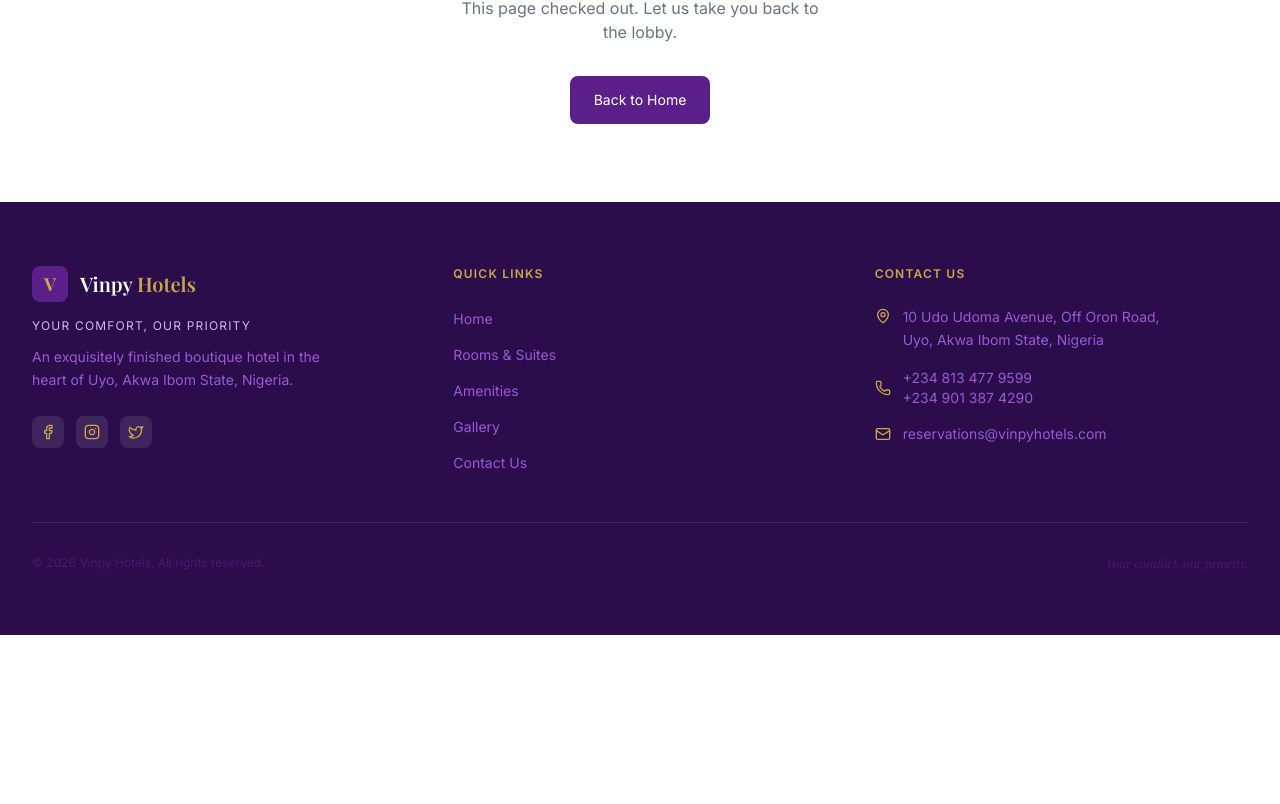
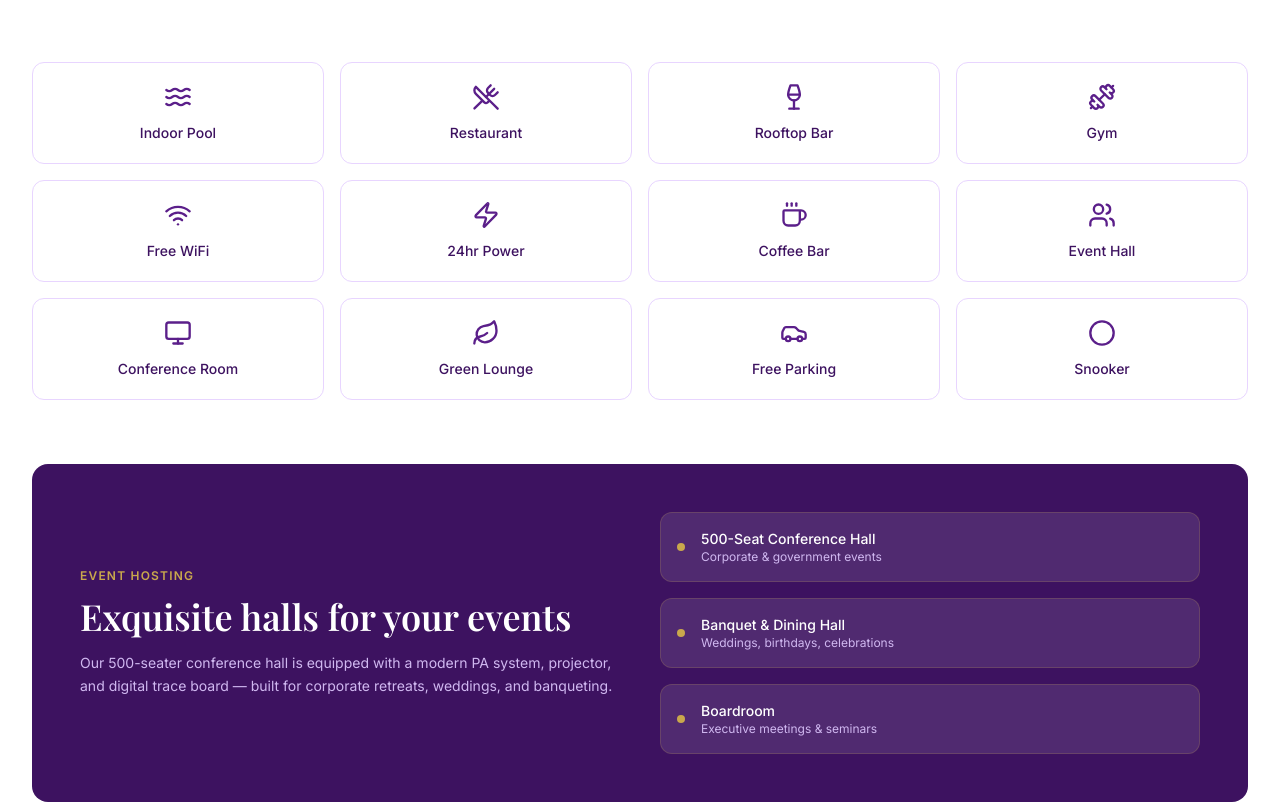
Before and after one commit to peculiar157/Vinpy-Hotels, a Next.js app: page /amenities in a window 1280 px wide. Before the commit this address had no page. Shown: the part 359-1163 px from the top of the page. Before the commit the page ends 994 px from the top, so only its background shows below. Built offline with nearby package versions, Linux system fonts and the light colour scheme; a web font is replaced by a local one.

Commit message:
Create page.tsx

```diff
--- /dev/null
+++ b/app/amenities/page.tsx
@@ -0,0 +1,76 @@
+import type { Metadata } from "next";
+import { Waves, UtensilsCrossed, Wine, Dumbbell, Wifi, Zap, Coffee, Users, Monitor, Leaf, Car, Circle } from "lucide-react";
+
+export const metadata: Metadata = { title: "Amenities" };
+
+const amenities = [
+  { icon: Waves, label: "Indoor Pool" },
+  { icon: UtensilsCrossed, label: "Restaurant" },
+  { icon: Wine, label: "Rooftop Bar" },
+  { icon: Dumbbell, label: "Gym" },
+  { icon: Wifi, label: "Free WiFi" },
+  { icon: Zap, label: "24hr Power" },
+  { icon: Coffee, label: "Coffee Bar" },
+  { icon: Users, label: "Event Hall" },
+  { icon: Monitor, label: "Conference Room" },
+  { icon: Leaf, label: "Green Lounge" },
+  { icon: Car, label: "Free Parking" },
+  { icon: Circle, label: "Snooker" },
+];
+
+const events = [
+  { title: "500-Seat Conference Hall", sub: "Corporate & government events" },
+  { title: "Banquet & Dining Hall", sub: "Weddings, birthdays, celebrations" },
+  { title: "Boardroom", sub: "Executive meetings & seminars" },
+];
+
+export default function AmenitiesPage() {
+  return (
+    <div>
+      <section className="bg-purple-700 pt-20 pb-16 px-6 text-center">
+        <p className="font-inter text-xs font-semibold text-gold-400 uppercase tracking-widest mb-4">Facilities</p>
+        <h1 className="font-playfair text-5xl md:text-6xl font-semibold text-white mb-4">Hotel Amenities</h1>
+        <p className="font-inter text-purple-200 max-w-xl mx-auto">
+          Everything you need for a perfect stay — all under one roof.
+        </p>
+      </section>
+
+      <section className="max-w-7xl mx-auto px-6 lg:px-8 py-16">
+        <div className="grid grid-cols-2 md:grid-cols-3 lg:grid-cols-4 gap-4 mb-16">
+          {amenities.map(({ icon: Icon, label }) => (
+            <div
+              key={label}
+              className="bg-white border border-purple-100 rounded-xl p-5 text-center hover:border-purple-500 hover:bg-purple-50 transition-all duration-200"
+            >
+              <Icon className="w-7 h-7 text-purple-500 mx-auto mb-3" />
+              <p className="font-inter text-sm font-medium text-purple-700">{label}</p>
+            </div>
+          ))}
+        </div>
+
+        <div className="bg-purple-700 rounded-2xl p-8 md:p-12 grid md:grid-cols-2 gap-10 items-center">
+          <div>
+            <p className="font-inter text-xs font-semibold text-gold-400 uppercase tracking-widest mb-3">Event Hosting</p>
+            <h2 className="font-playfair text-3xl md:text-4xl font-semibold text-white mb-4">
+              Exquisite halls for your events
+            </h2>
+            <p className="font-inter text-purple-200 leading-relaxed text-sm">
+              Our 500-seater conference hall is equipped with a modern PA system, projector, and digital trace board — built for corporate retreats, weddings, and banqueting.
+            </p>
+          </div>
+          <div className="flex flex-col gap-4">
+            {events.map((e) => (
+              <div key={e.title} className="bg-white/10 border border-gold-400/20 rounded-xl p-4 flex items-center gap-4">
+                <div className="w-2 h-2 rounded-full bg-gold-400 flex-shrink-0" />
+                <div>
+                  <p className="font-inter text-sm font-medium text-white">{e.title}</p>
+                  <p className="font-inter text-xs text-purple-200">{e.sub}</p>
+                </div>
+              </div>
+            ))}
+          </div>
+        </div>
+      </section>
+    </div>
+  );
+}
```
